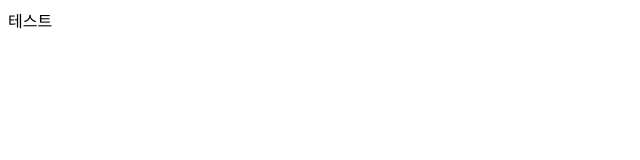
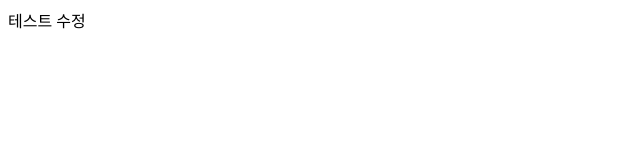
Before and after one commit to hakji7812/hakji7812_gitTest, a plain HTML site: page index.html in a window 1280 px wide. Shown: the full height of the page, 0-640 px from the left. Drawn offline with Linux system fonts and the light colour scheme.

Commit message:
second commit

```diff
--- a/index.html
+++ b/index.html
@@ -1,5 +1,5 @@
 <html>
 <body>
-테스트
+테스트 수정
 </body>
 </html>
```
